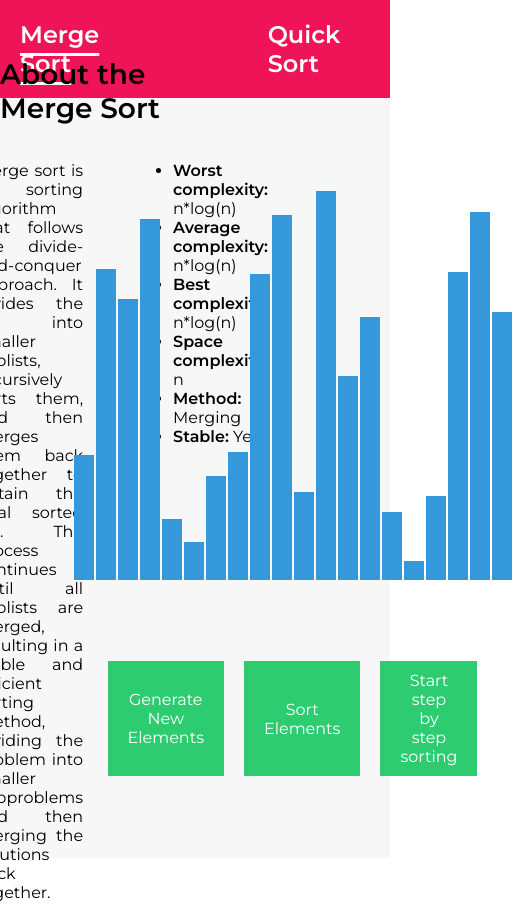
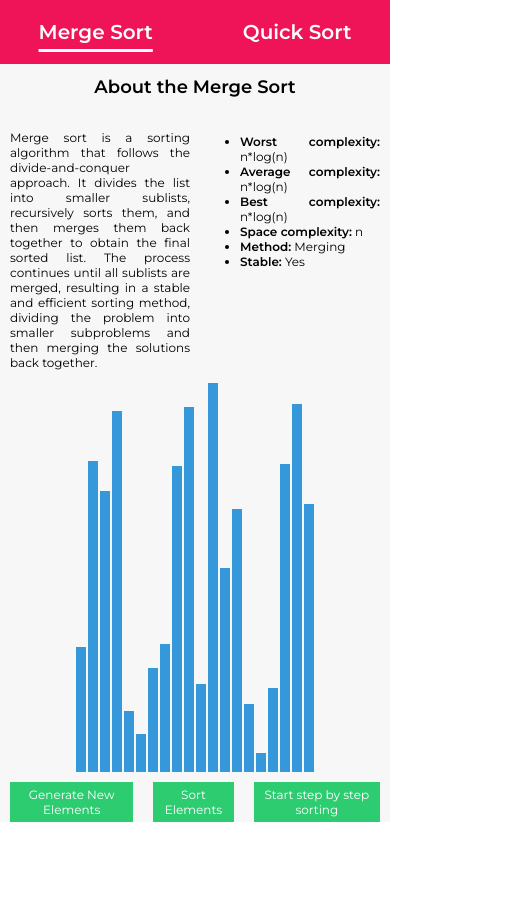
Before and after one commit to mustafapanjiwala/sorting-visualizer, a React (Create React App) app: page / in a window 390 px wide. Shown: the whole page, 513 px wide, since content can reach past the window. After the commit the page ends 844 px from the top, so only its background shows below. Built offline with nearby package versions, Linux system fonts and the light colour scheme.

Commit message:
mobile responsive

```diff
--- a/public/index.html
+++ b/public/index.html
@@ -2,7 +2,13 @@
 <html lang="en">
   <head>
     <meta charset="utf-8" />
-    <link rel="icon" href="%PUBLIC_URL%/favicon.ico" />
+    <link rel="icon" href="%PUBLIC_URL%/favicon.png" />
+    <link
+      type="image/png"
+      sizes="16x16"
+      rel="icon"
+      href=".../icons8-sort-16.png"
+    />
     <meta name="viewport" content="width=device-width, initial-scale=1" />
     <link rel="preconnect" href="https://fonts.googleapis.com" />
     <link rel="preconnect" href="https://fonts.gstatic.com" crossorigin />
--- a/src/App.css
+++ b/src/App.css
@@ -1,6 +1,6 @@
-@import url('https://fonts.googleapis.com/css2?family=Montserrat:wght@300;400;600&display=swap');
+@import url("https://fonts.googleapis.com/css2?family=Montserrat:wght@300;400;600&display=swap");
 * {
-  font-family: 'Montserrat', sans-serif;
+  font-family: "Montserrat", sans-serif;
 }
 .App {
   text-align: center;
@@ -137,3 +137,57 @@ button:disabled {
   background-color: #ccc;
   cursor: not-allowed;
 }
+
+@media screen and (max-width: 746px) {
+  .header {
+    gap: 50px;
+  }
+  h2 {
+    font-size: 20px;
+  }
+  .container {
+    flex-direction: column;
+    height: 100%;
+  }
+  .leftContainer {
+    width: 100%;
+    height: 50%;
+  }
+
+  .rightContainer {
+    width: 100%;
+    height: 50%;
+  }
+  .title {
+    font-size: 18px;
+  }
+  .content {
+    gap: 10px;
+    padding: 0px 10px;
+  }
+
+  .desc {
+    width: 100%;
+    height: 50%;
+    flex: 1;
+  }
+  .performance {
+    width: 100%;
+    height: 50%;
+    flex: 1;
+  }
+
+  p,
+  li {
+    text-align: justify;
+    font-size: 12px;
+  }
+  .array-bar {
+    width: 10px;
+    margin-bottom: 10px;
+  }
+  button {
+    padding: 5px 10px;
+    font-size: 12px;
+  }
+}
```
Also changed, not shown: public/favicon.png (added).
